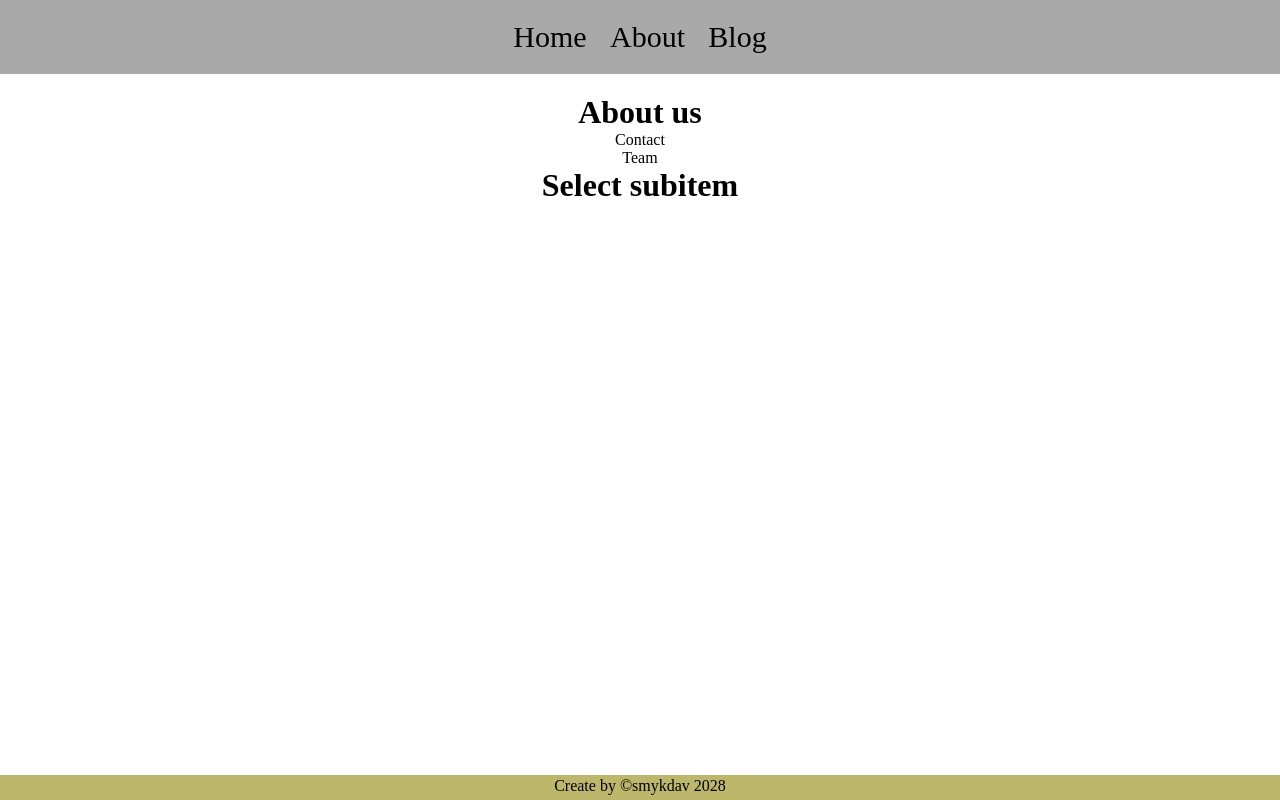
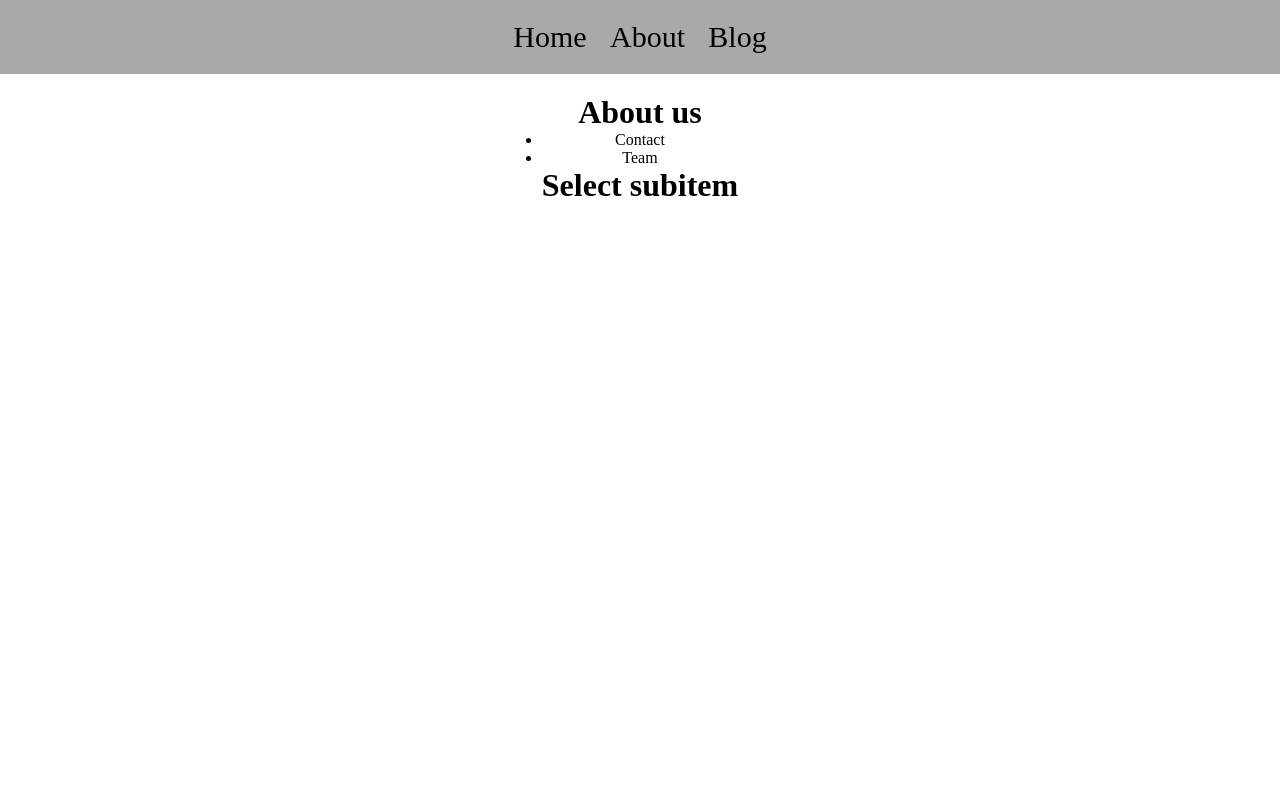
Before and after one commit to KAST13L/next-test, a Next.js app: page /about in a window 1280 px wide. Built offline with nearby package versions, Linux system fonts and the light colour scheme.

Commit message:
feat: added layout in all other component

```diff
--- /dev/null
+++ b/app/blog/error.tsx
@@ -0,0 +1,4 @@
+"use client";
+export default function Error({ error }: { error: Error }) {
+  return <h1>Oops... {error.message}</h1>;
+}
--- /dev/null
+++ b/app/blog/loading.tsx
@@ -0,0 +1,3 @@
+export default function Loading() {
+  return <h1>Loading...</h1>;
+}
--- a/app/globals.css
+++ b/app/globals.css
@@ -17,4 +17,11 @@ a {
 
 .container {
     text-align: center;
+    padding-bottom: 60px;
 }
+.content{
+    display: flex;
+    flex-direction: column;
+    justify-content: center;
+    align-items: center;
+}
--- a/app/layout.tsx
+++ b/app/layout.tsx
@@ -1,7 +1,6 @@
 import "./globals.css";
 import { Metadata } from "next";
 import { Header } from "@/components/Header/Header";
-import { Footer } from "@/components/Footer/Footer";
 
 export const metadata: Metadata = {
   title: "Home | Next JS App",
@@ -16,8 +15,7 @@ export default function RootLayout({
     <html lang="en">
       <body className={"container"}>
         <Header />
-        {children}
-        <Footer />
+        <div className={"content"}>{children}</div>
       </body>
     </html>
   );
--- a/components/Footer/Footer.module.scss
+++ /dev/null
@@ -1,11 +0,0 @@
-.footer{
-  display: flex;
-  align-items: end;
-  justify-content: center;
-  position:fixed;
-  bottom:0;
-  height:25px;
-  width:100%;
-  background: darkkhaki;
-  padding: 5px;
-}
--- a/components/Footer/Footer.tsx
+++ /dev/null
@@ -1,4 +0,0 @@
-import s from "./Footer.module.scss";
-export const Footer = () => {
-  return <footer className={s.footer}>Create by &copy;smykdav 2028</footer>;
-};
```
Also changed, not shown: app/blog/[id]/page.tsx (+11 -3 lines), app/blog/page.tsx (+25 -2 lines).
